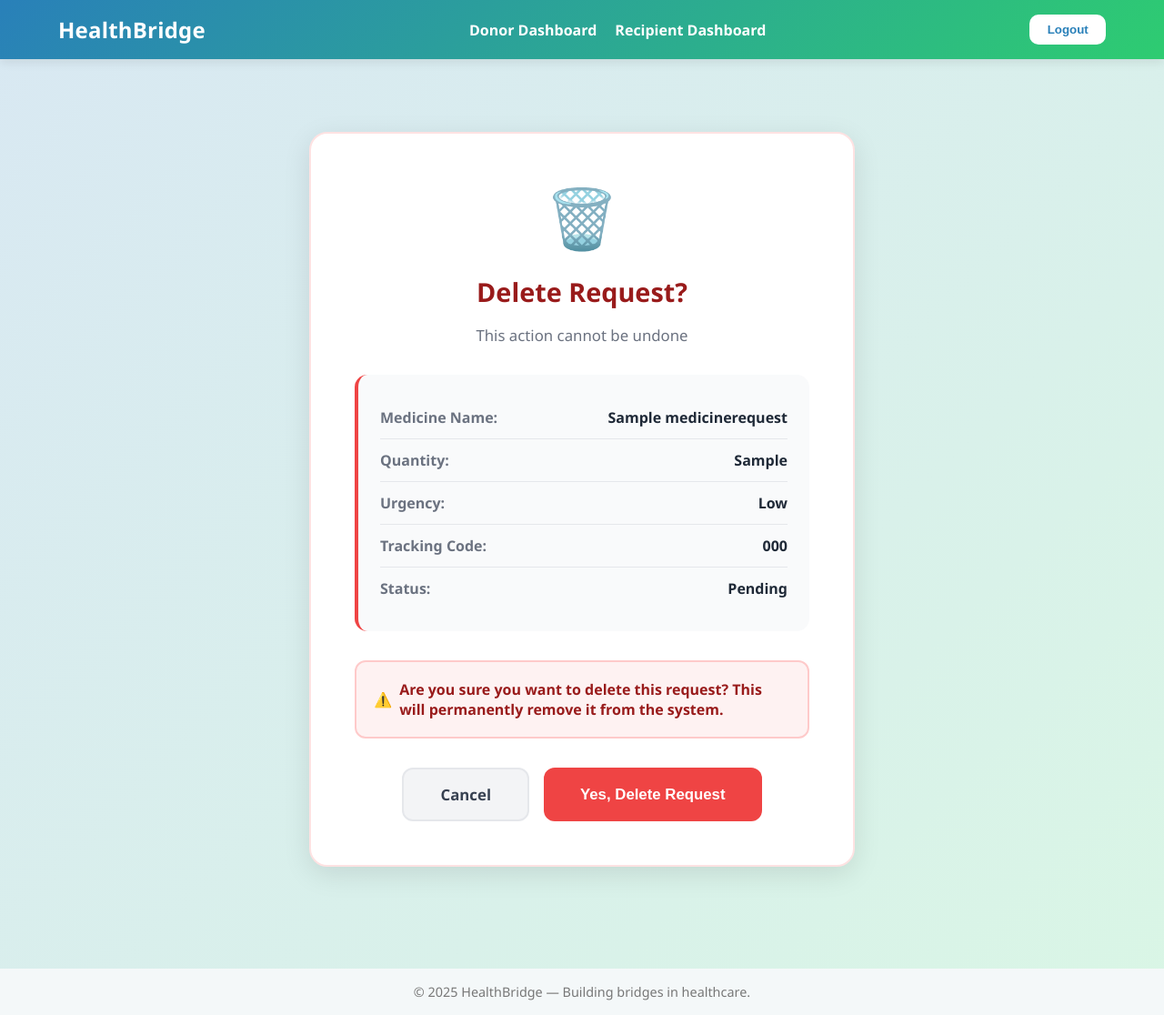
After one commit to Caleeeeeeeeeb/HealthBridge, a Django app: page /recipient/requests/1/delete/ in a window 1280 px wide. The commit adds this page. Shown: the whole page at 91% size. Run offline with Django 5.2, Linux system fonts and the light colour scheme; a user stored in the database is signed in; tables that the repository leaves empty hold one stand-in row (values such as "Sample post").

Commit message:
added delete feature to donations and requests

```diff
--- /dev/null
+++ b/healthbridge_app/templates/healthbridge_app/confirm_delete_request.html
@@ -0,0 +1,189 @@
+{% extends 'healthbridge_app/base.html' %}
+{% load static %}
+
+{% block title %}Delete Request - HealthBridge{% endblock %}
+
+{% block content %}
+<style>
+  .delete-container {
+    max-width: 600px;
+    margin: 3rem auto;
+  }
+
+  .delete-card {
+    background: white;
+    border-radius: 20px;
+    padding: 3rem;
+    box-shadow: 0 8px 30px rgba(0,0,0,0.1);
+    border: 2px solid #fee2e2;
+  }
+
+  .delete-header {
+    text-align: center;
+    margin-bottom: 2rem;
+  }
+
+  .delete-icon {
+    font-size: 4rem;
+    margin-bottom: 1rem;
+  }
+
+  .delete-header h1 {
+    color: #991b1b;
+    font-size: 1.8rem;
+    font-weight: 800;
+    margin-bottom: 0.5rem;
+  }
+
+  .delete-header p {
+    color: #6b7280;
+    font-size: 1.05rem;
+  }
+
+  .request-info {
+    background: #f9fafb;
+    padding: 1.5rem;
+    border-radius: 14px;
+    margin-bottom: 2rem;
+    border-left: 4px solid #ef4444;
+  }
+
+  .info-row {
+    display: flex;
+    justify-content: space-between;
+    padding: 0.75rem 0;
+    border-bottom: 1px solid #e5e7eb;
+  }
+
+  .info-row:last-child {
+    border-bottom: none;
+  }
+
+  .info-label {
+    font-weight: 600;
+    color: #6b7280;
+  }
+
+  .info-value {
+    font-weight: 700;
+    color: #1f2937;
+  }
+
+  .warning-box {
+    background: #fef2f2;
+    border: 2px solid #fecaca;
+    border-radius: 12px;
+    padding: 1.2rem;
+    margin-bottom: 2rem;
+  }
+
+  .warning-box p {
+    color: #991b1b;
+    font-weight: 600;
+    margin: 0;
+    display: flex;
+    align-items: center;
+    gap: 0.5rem;
+  }
+
+  .button-group {
+    display: flex;
+    gap: 1rem;
+    justify-content: center;
+  }
+
+  .btn-delete {
+    background: #ef4444;
+    color: white;
+    padding: 1rem 2.5rem;
+    border: none;
+    border-radius: 12px;
+    font-size: 1.05rem;
+    font-weight: 700;
+    cursor: pointer;
+    transition: all 0.2s;
+  }
+
+  .btn-delete:hover {
+    background: #dc2626;
+    transform: translateY(-2px);
+    box-shadow: 0 6px 20px rgba(239, 68, 68, 0.4);
+  }
+
+  .btn-cancel {
+    background: #f3f4f6;
+    color: #374151;
+    padding: 1rem 2.5rem;
+    border: 2px solid #e5e7eb;
+    border-radius: 12px;
+    font-size: 1.05rem;
+    font-weight: 700;
+    text-decoration: none;
+    transition: all 0.2s;
+    display: inline-block;
+  }
+
+  .btn-cancel:hover {
+    background: #e5e7eb;
+    border-color: #d1d5db;
+  }
+
+  @media (max-width: 768px) {
+    .button-group {
+      flex-direction: column-reverse;
+    }
+
+    .btn-delete, .btn-cancel {
+      width: 100%;
+    }
+  }
+</style>
+
+<div class="delete-container">
+  <div class="delete-card">
+    <div class="delete-header">
+      <div class="delete-icon">🗑️</div>
+      <h1>Delete Request?</h1>
+      <p>This action cannot be undone</p>
+    </div>
+
+    <div class="request-info">
+      <div class="info-row">
+        <span class="info-label">Medicine Name:</span>
+        <span class="info-value">{{ medicine_request.medicine_name }}</span>
+      </div>
+      <div class="info-row">
+        <span class="info-label">Quantity:</span>
+        <span class="info-value">{{ medicine_request.quantity }}</span>
+      </div>
+      <div class="info-row">
+        <span class="info-label">Urgency:</span>
+        <span class="info-value">{{ medicine_request.get_urgency_display }}</span>
+      </div>
+      <div class="info-row">
+        <span class="info-label">Tracking Code:</span>
+        <span class="info-value">{{ medicine_request.tracking_code }}</span>
+      </div>
+      <div class="info-row">
+        <span class="info-label">Status:</span>
+        <span class="info-value">{{ medicine_request.get_status_display }}</span>
+      </div>
+    </div>
+
+    <div class="warning-box">
+      <p>
+        <span>⚠️</span>
+        <span>Are you sure you want to delete this request? This will permanently remove it from the system.</span>
+      </p>
+    </div>
+
+    <form method="post">
+      {% csrf_token %}
+      <div class="button-group">
+        <a href="{% url 'track_medicine_requests' %}" class="btn-cancel">Cancel</a>
+        <button type="submit" class="btn-delete">Yes, Delete Request</button>
+      </div>
+    </form>
+  </div>
+</div>
+{% endblock %}
--- a/healthbridge_app/urls.py
+++ b/healthbridge_app/urls.py
@@ -19,12 +19,14 @@ urlpatterns = [
     # Donor tracking
     path("requests/", views.my_donations, name="request_list"),
     path("requests/<int:pk>/", views.donation_detail, name="request_detail"),
+    path("donations/<int:pk>/delete/", views.delete_donation, name="delete_donation"),
 
     # Recipient features
     path("recipient/", views.recipient_dashboard, name="recipient_dashboard"),
     path("recipient/request/", views.request_medicine, name="request_medicine"),
     path("recipient/track/", views.track_medicine_requests, name="track_medicine_requests"),
     path("recipient/track/<int:pk>/", views.medicine_request_detail, name="medicine_request_detail"),
+    path("recipient/requests/<int:pk>/delete/", views.delete_medicine_request, name="delete_medicine_request"),
 ]
 
 if settings.DEBUG:
--- a/healthbridge_app/views.py
+++ b/healthbridge_app/views.py
@@ -236,3 +236,31 @@ def medicine_request_detail(request, pk):
     """View details of a specific medicine request"""
     medicine_request = get_object_or_404(MedicineRequest, pk=pk, recipient=request.user)  # Use 'recipient'
     return render(request, 'healthbridge_app/medicine_request_detail.html', {'request': medicine_request})
+
+
+@login_required
+def delete_donation(request, pk):
+    """Delete a donation (only by the donor)"""
+    donation = get_object_or_404(Donation, pk=pk, donor=request.user)
+
+    if request.method == 'POST':
+        medicine_name = donation.name
+        donation.delete()
+        messages.success(request, f'Donation "{medicine_name}" has been deleted successfully.')
+        return redirect('dashboard')
+
+    return render(request, 'healthbridge_app/confirm_delete_donation.html', {'donation': donation})
+
+
+@login_required
+def delete_medicine_request(request, pk):
+    """Delete a medicine request (only by the requester)"""
+    medicine_request = get_object_or_404(MedicineRequest, pk=pk, recipient=request.user)
+
+    if request.method == 'POST':
+        medicine_name = medicine_request.medicine_name
+        medicine_request.delete()
+        messages.success(request, f'Request for "{medicine_name}" has been deleted successfully.')
+        return redirect('track_medicine_requests')
+
+    return render(request, 'healthbridge_app/confirm_delete_request.html', {'medicine_request': medicine_request})
```
Also changed, not shown: healthbridge_app/templates/healthbridge_app/confirm_delete_donation.html (added, +189 -0 lines), healthbridge_app/templates/healthbridge_app/track_medicine_requests.html (+16 -0 lines), healthbridge_app/templates/healthbridge_app/track_requests_list.html (+13 -1 lines).
